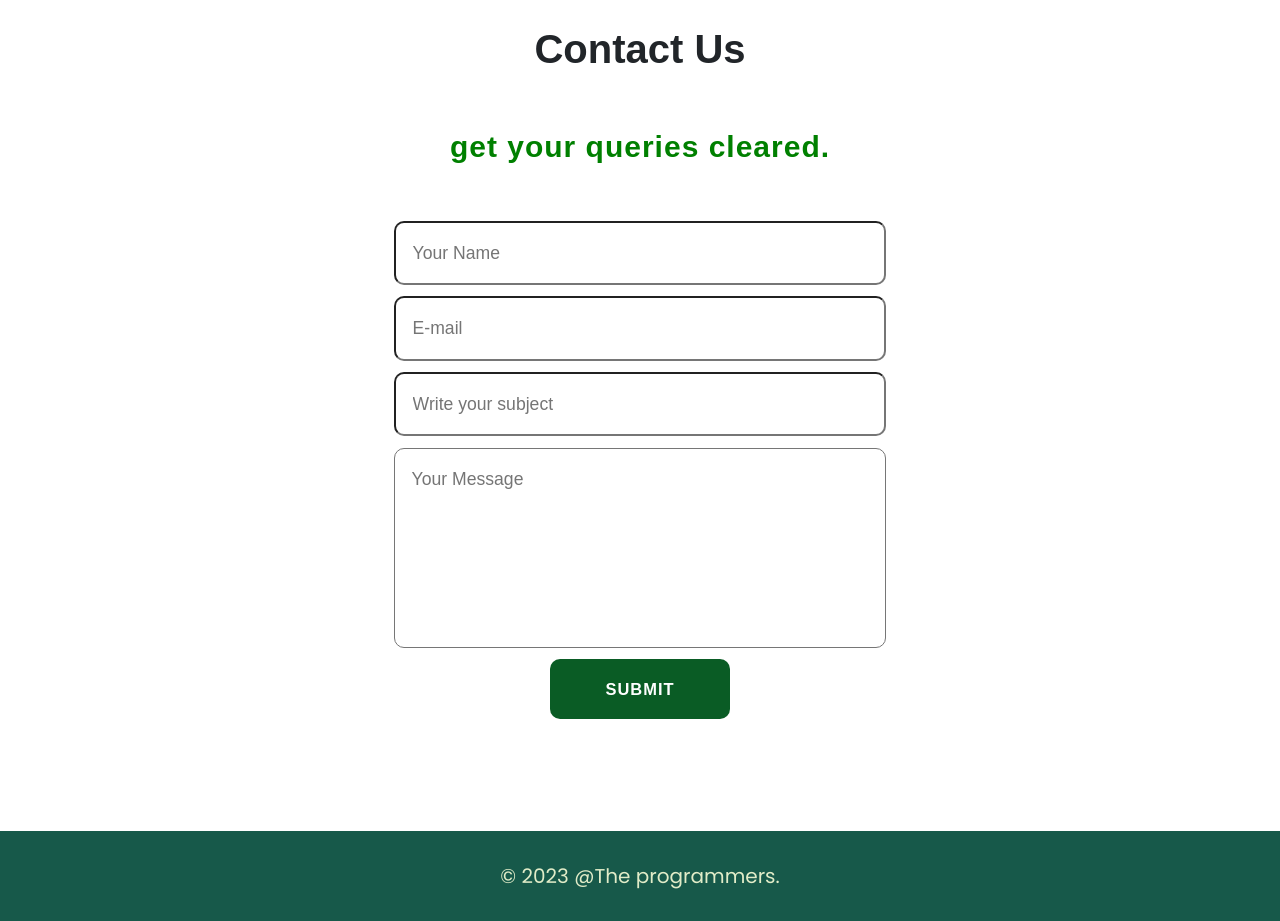
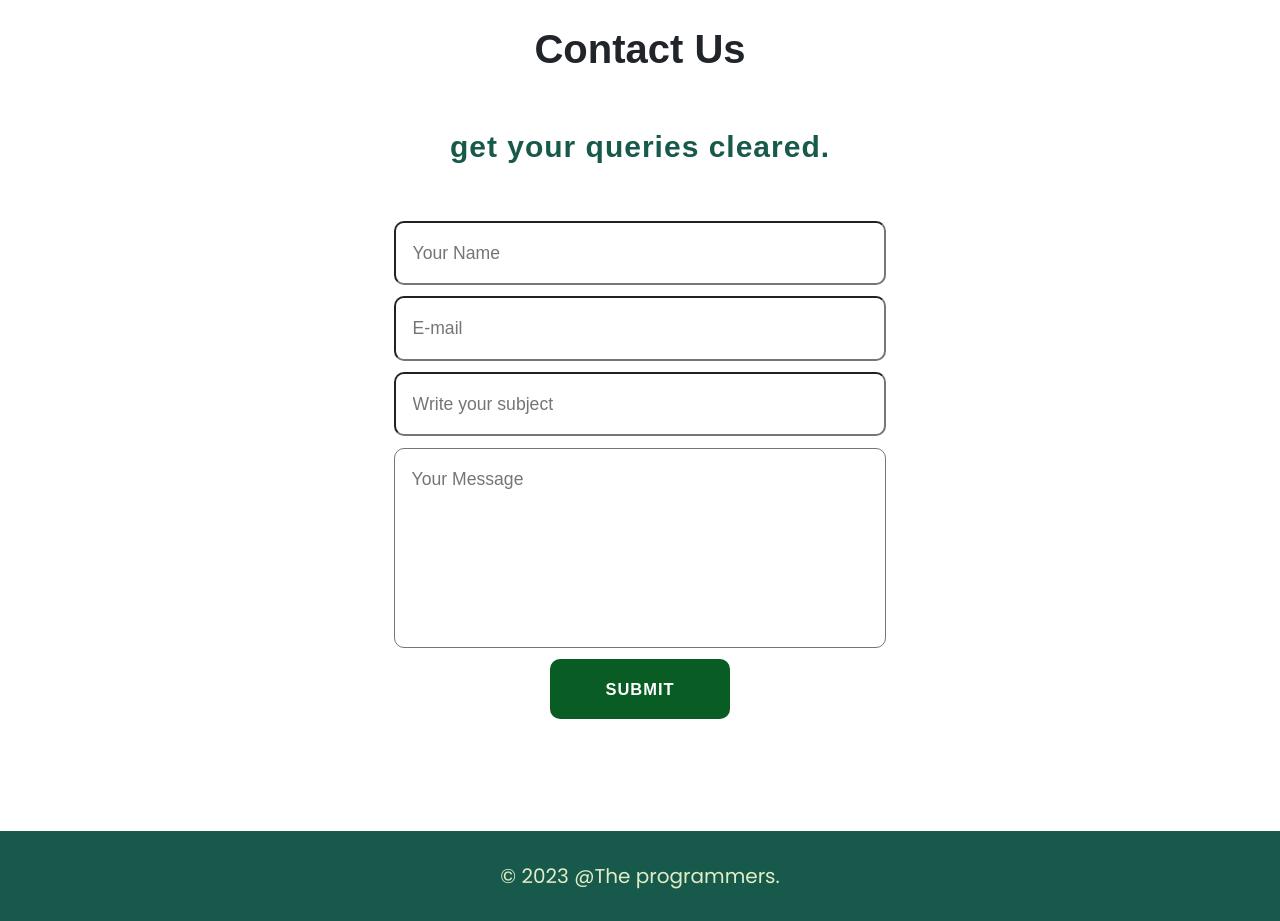
Before and after one commit to sadhanasharma1/InfoOlympic, a plain HTML site: page index.html in a window 1280 px wide. Shown: the part 10600-11521 px from the top of the page. Drawn offline with nearby package versions, Linux system fonts and the light colour scheme.

Commit message:
Update style.css

```diff
--- a/style.css
+++ b/style.css
@@ -39,7 +39,7 @@ html {
 .player .title .title_btm,
 .ticket .title .title_btm,
 .contact .title .title_btm,
-.CntcForm p {
+.CntcForm .title_btm {
     font-size: 30px;
     color: #17594A;
 
```
